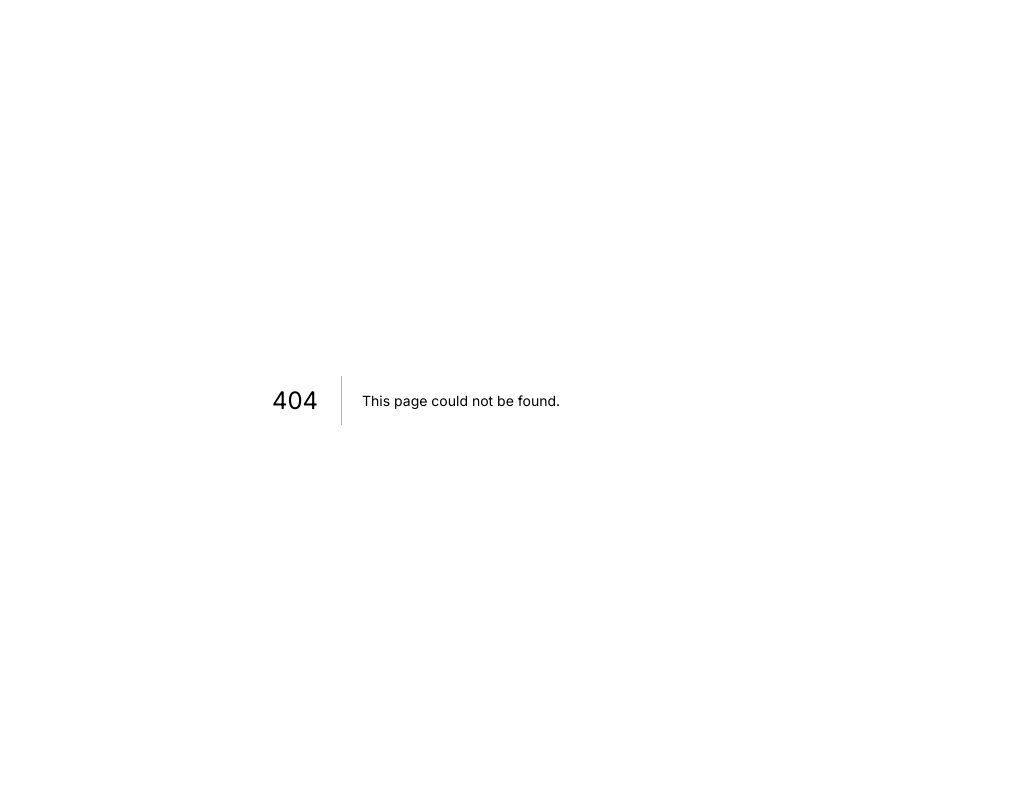
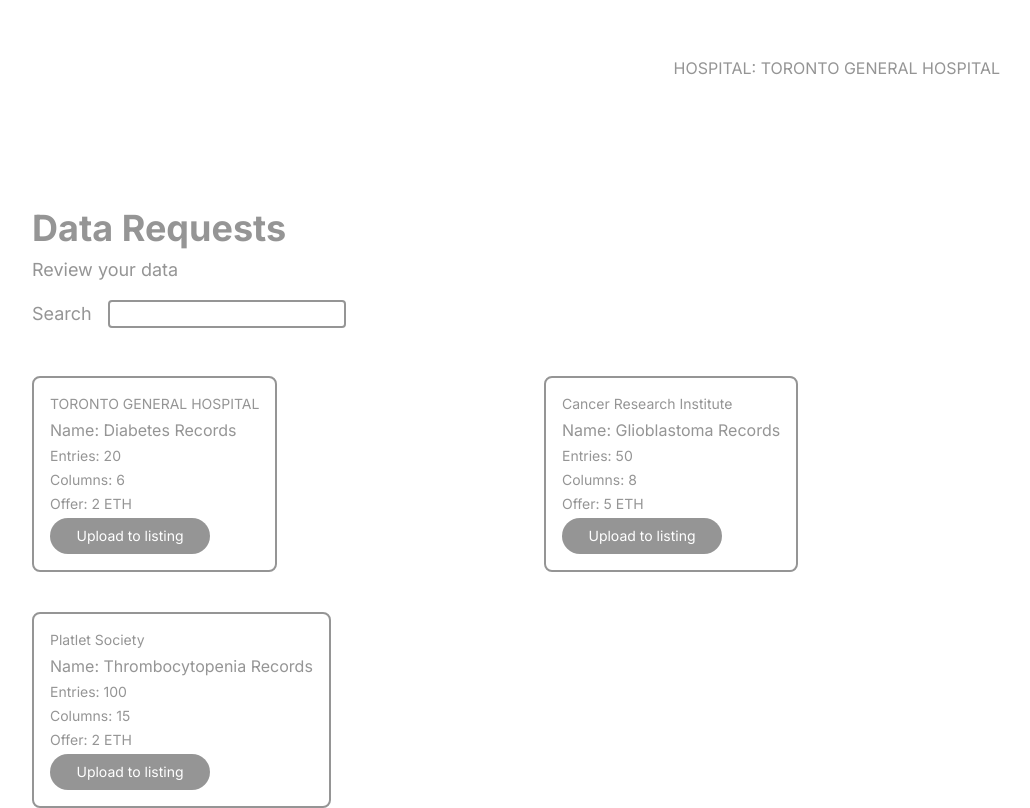
Before and after one commit to Pragma-Gateway/pragma-frontend, a Next.js app: page /hospital/requests in a window 1280 px wide. Before the commit this address had no page. Shown: the whole page, without its empty margins (224-1254 px from the left). Built offline with nearby package versions, Linux system fonts and the light colour scheme.

Commit message:
added data request page

```diff
--- /dev/null
+++ b/pages/hospital/requests.jsx
@@ -0,0 +1,60 @@
+import { useState } from "react";
+import {
+  LayoutContainer,
+  ListingSection,
+  SearchSection,
+  TitleSection,
+} from "../../components/dataPage/DataPage";
+import Listing from "../../components/dataPage/Listing";
+import Search from "../../components/hospital/Search";
+import Layout from "../../components/Layout";
+
+const listingData = [
+  {
+    institution: "TORONTO GENERAL HOSPITAL",
+    name: "Diabetes Records",
+    entries: 20,
+    columns: 6,
+    offer: 2.0,
+    id: 0,
+  },
+  {
+    institution: "Cancer Research Institute",
+    name: "Glioblastoma Records",
+    entries: 50,
+    columns: 8,
+    offer: 5.0,
+    id: 1,
+  },
+  {
+    institution: "Platlet Society",
+    name: "Thrombocytopenia Records",
+    entries: 100,
+    columns: 15,
+    offer: 2.0,
+    id: 2,
+  },
+];
+
+// page where institututions' data requests are displayed
+const Requests = () => {
+  const [listings, setListings] = useState(listingData);
+
+  return (
+    <LayoutContainer title="Requests">
+      <TitleSection title="Data Requests" subtitle="Review your data" />
+      <SearchSection
+        setData={setListings}
+        originalData={listingData}
+        options={{
+          includeScore: false,
+          // Search in `author` and in `tags` array
+          keys: ["id", "institution", "name", "entries", "columns", "offer"],
+        }}
+      />
+      <ListingSection listings={listings} />
+    </LayoutContainer>
+  );
+};
+
+export default Requests;
```
